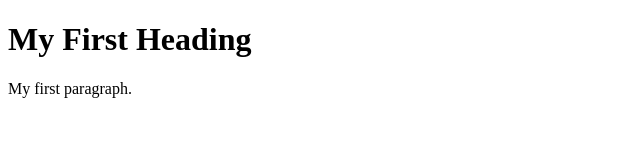
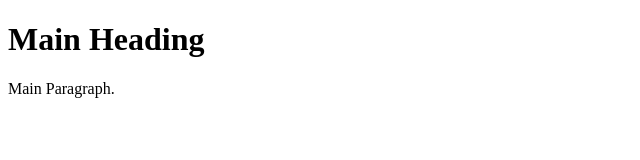
Before and after one commit to falolaseyi/lazer-font, a plain HTML site: page index.html in a window 1280 px wide. Shown: the whole page, without its empty margins (0-640 px from the left). Drawn offline with Linux system fonts and the light colour scheme.

```diff
--- a/index.html
+++ b/index.html
@@ -8,8 +8,8 @@
     <title>Lazer Font Styles</title>
 </head>
 <body>
-    <h1>My First Heading</h1>
+    <h1>Main Heading</h1>
 
-    <p>My first paragraph.</p>
+    <p>Main Paragraph.</p>
 </body>
 </html>
```
